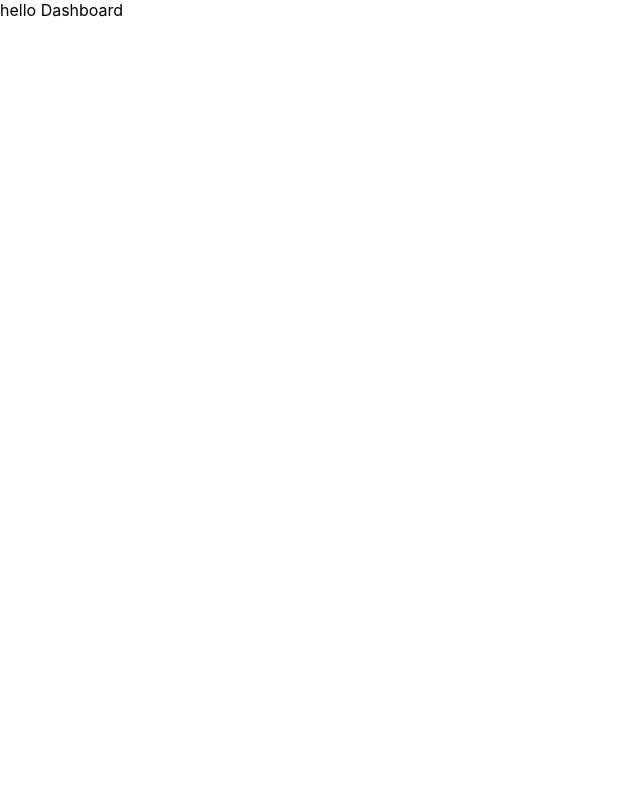
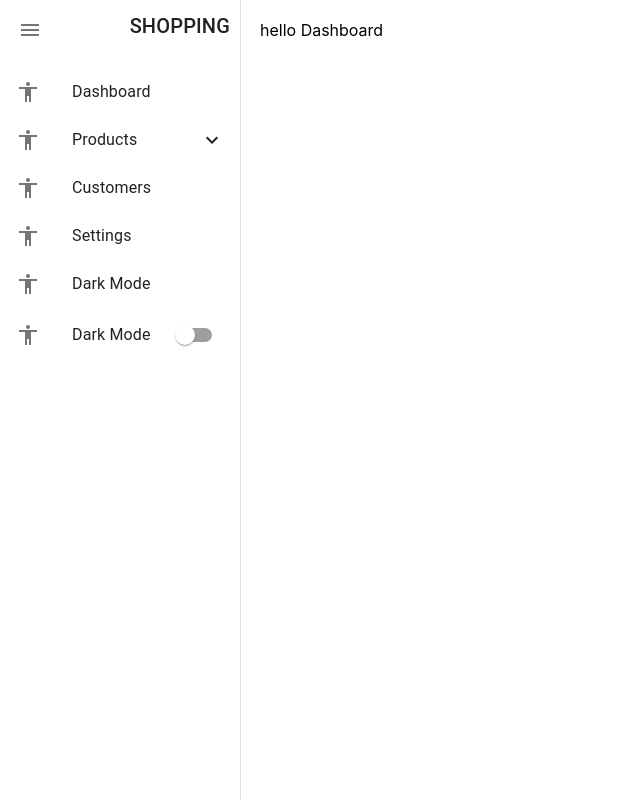
Before and after one commit to amitbanjarehub/AppointmentScheduling, a React (Create React App) app: page / in a window 1280 px wide. Shown: the whole page, without its empty margins (0-640 px from the left). Built offline with nearby package versions, Linux system fonts and the light colour scheme.

Commit message:
add sisebar in this project

```diff
--- a/src/MainApp.js
+++ b/src/MainApp.js
@@ -3,17 +3,32 @@ import { BrowserRouter, Route, Routes } from "react-router-dom";
 import SubmitResponse from "./Pages/CalenderScheduling/SubmitResponse";
 import Layout from "./Pages/Layout/Layout";
 import Dashboard from "./Pages/Dashboard/Dashboard";
-
-
+import Categories from "./components/Categories";
+import Sidebar from "./components/Sidebar";
+import Dashboard1 from "./components/Dashboard";
 
 const MainApp = () => {
   return (
     <BrowserRouter>
-      <Routes>
-      <Route path="/" element={<Dashboard/>} />
-        <Route path="/calender" element={<Layout />} />
-        <Route path="/submit-response" element={<SubmitResponse />} />
-      </Routes>
+      <div style={{ display: "flex" }}>
+        <Sidebar />
+
+        <div style={{ flexGrow: 1, padding: "20px" }}>
+          <Routes>
+            <Route path="/" element={<Dashboard />} />
+            <Route path="/calender" element={<Layout />} />
+            <Route path="/submit-response" element={<SubmitResponse />} />
+          </Routes>
+
+          <Routes>
+            <Route path="/dashboard1" element={<Dashboard1 />} />
+            <Route path="/categories" element={<Categories />} />
+            <Route path="/orders" element={<Categories />} />
+            <Route path="/customers" element={<Categories />} />
+            <Route path="/settings" element={<Categories />} />
+          </Routes>
+        </div>
+      </div>
     </BrowserRouter>
   );
 };
--- /dev/null
+++ b/src/components/Categories.js
@@ -0,0 +1,9 @@
+import React from 'react'
+
+const Categories = () => {
+  return (
+    <div>Categories321</div>
+  )
+}
+
+export default Categories
--- /dev/null
+++ b/src/components/Dashboard.js
@@ -0,0 +1,13 @@
+import React from 'react';
+import { Typography } from '@mui/material';
+
+const Dashboard = () => {
+  return (
+    <div>
+      <Typography variant="h4">Dashboard</Typography>
+      {/* Add charts or data visualizations here */}
+    </div>
+  );
+};
+
+export default Dashboard;
--- /dev/null
+++ b/src/components/Sidebar.js
@@ -0,0 +1,161 @@
+
+
+import React, { useState } from "react";
+import {
+  Drawer,
+  List,
+  ListItem,
+  ListItemIcon,
+  ListItemText,
+  IconButton,
+  Collapse,
+  Switch,
+  Typography,
+} from "@mui/material";
+import { ExpandLess, ExpandMore, Menu as MenuIcon } from "@mui/icons-material";
+import { useDispatch, useSelector } from "react-redux";
+import { toggleSidebar } from "../redux/sidebarSlice";
+import { useNavigate } from "react-router-dom";
+import AccessibilityIcon from "@mui/icons-material/Accessibility";
+import Logo from "./canlendlylogo.png";
+
+// Array for menu items
+const menuItems = [
+  {
+    title: "Dashboard",
+    icon: <AccessibilityIcon />,
+    path: "/dashboard",
+  },
+  {
+    title: "Products",
+    icon: <AccessibilityIcon />,
+    subMenu: [
+      { title: "Categories", icon: <AccessibilityIcon />, path: "/categories" },
+      { title: "Orders", icon: <AccessibilityIcon />, path: "/orders" },
+    ],
+  },
+  {
+    title: "Customers",
+    icon: <AccessibilityIcon />,
+    path: "/customers",
+  },
+  {
+    title: "Settings",
+    icon: <AccessibilityIcon />,
+    path: "/settings",
+  },
+  {
+    title: "Dark Mode",
+    icon: <AccessibilityIcon />,
+    toggle: true,
+  },
+];
+
+const Sidebar = () => {
+  const [openSubMenu, setOpenSubMenu] = useState({});
+  const dispatch = useDispatch();
+  const isOpen = useSelector((state) => state.sidebar.isOpen);
+  const navigate = useNavigate();
+
+
+  const handleSubMenuClick = (index) => {
+    setOpenSubMenu((prevState) => ({
+      ...prevState,
+      [index]: !prevState[index],
+    }));
+  };
+
+
+  const handleNavigation = (path) => {
+    if (path) {
+      navigate(path);
+    }
+  };
+
+  return (
+    <Drawer
+      variant="permanent"
+      anchor="left"
+      open={isOpen}
+      sx={{
+        width: isOpen ? "240px" : "80px",
+        flexShrink: 0,
+        "& .MuiDrawer-paper": {
+          width: isOpen ? "240px" : "80px",
+          transition: "width 0.3s",
+          overflowX: "hidden",
+        },
+      }}
+    >
+      {/* Sidebar Header */}
+      <div
+        style={{
+          display: "flex",
+          justifyContent: "space-between",
+          padding: "10px",
+        }}
+      >
+        <IconButton onClick={() => dispatch(toggleSidebar())}>
+          <MenuIcon />
+        </IconButton>
+        {isOpen && <Typography variant="h6">SHOPPING</Typography>}
+      </div>
+
+      {/* Menu List */}
+      <List>
+        {menuItems.map((menu, index) => (
+          <div key={index}>
+            <ListItem
+              button
+              onClick={() =>
+                menu.subMenu
+                  ? handleSubMenuClick(index)
+                  : handleNavigation(menu.path)
+              }
+            >
+              <ListItemIcon>{menu.icon}</ListItemIcon>
+              {isOpen && <ListItemText primary={menu.title} />}
+              {menu.subMenu && isOpen ? (
+                openSubMenu[index] ? (
+                  <ExpandLess />
+                ) : (
+                  <ExpandMore />
+                )
+              ) : null}
+            </ListItem>
+
+            {/* SubMenu Handling */}
+            {menu.subMenu && (
+              <Collapse in={openSubMenu[index]} timeout="auto" unmountOnExit>
+                <List component="div" disablePadding>
+                  {menu.subMenu.map((subMenu, subIndex) => (
+                    <ListItem
+                      button
+                      key={subIndex}
+                      sx={{ pl: 4 }}
+                      onClick={() => handleNavigation(subMenu.path)} // Navigate to submenu path
+                    >
+                      <ListItemIcon>{subMenu.icon}</ListItemIcon>
+                      {isOpen && <ListItemText primary={subMenu.title} />}
+                    </ListItem>
+                  ))}
+                </List>
+              </Collapse>
+            )}
+
+            {/* Dark Mode Toggle */}
+            {menu.toggle && (
+              <ListItem>
+                <ListItemIcon>{menu.icon}</ListItemIcon>
+                {isOpen && <ListItemText primary={menu.title} />}
+                <Switch />
+              </ListItem>
+            )}
+          </div>
+        ))}
+      </List>
+    </Drawer>
+  );
+};
+
+export default Sidebar;
--- a/src/index.js
+++ b/src/index.js
@@ -4,11 +4,12 @@ import "./index.css";
 import App from "./Pages/CalenderScheduling/App";
 import AppointmentForm from "./Pages/CalenderScheduling/AppointmentForm";
 import MainApp from "./MainApp";
-
+import { Provider } from "react-redux";
+import { store } from "./redux/store";
 
 const root = ReactDOM.createRoot(document.getElementById("root"));
 root.render(
-  <React.StrictMode>
-      <MainApp />
-  </React.StrictMode>
+  <Provider store={store}>
+    <MainApp />
+  </Provider>
 );
--- /dev/null
+++ b/src/redux/sidebarSlice.js
@@ -0,0 +1,16 @@
+import { createSlice } from "@reduxjs/toolkit";
+
+export const sidebarSlice = createSlice({
+    name: 'sidebar',
+    initialState: {
+      isOpen: true,
+    },
+    reducers: {
+      toggleSidebar: (state) => {
+        state.isOpen = !state.isOpen;
+      },
+    },
+  });
+
+  export const { toggleSidebar } = sidebarSlice.actions;
+  export default sidebarSlice.reducer;
--- /dev/null
+++ b/src/redux/store.js
@@ -0,0 +1,8 @@
+import { configureStore } from '@reduxjs/toolkit';
+import sidebarReducer from './sidebarSlice';
+
+export const store = configureStore({
+  reducer: {
+    sidebar: sidebarReducer,
+  }
+});
```
Also changed, not shown: src/components/Layout.js (added, +16 -0 lines), src/components/canlendlylogo.png (added).
